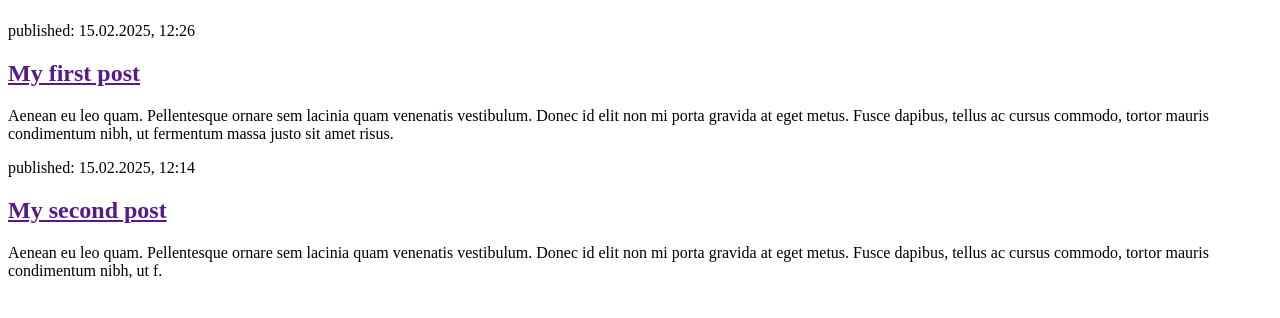
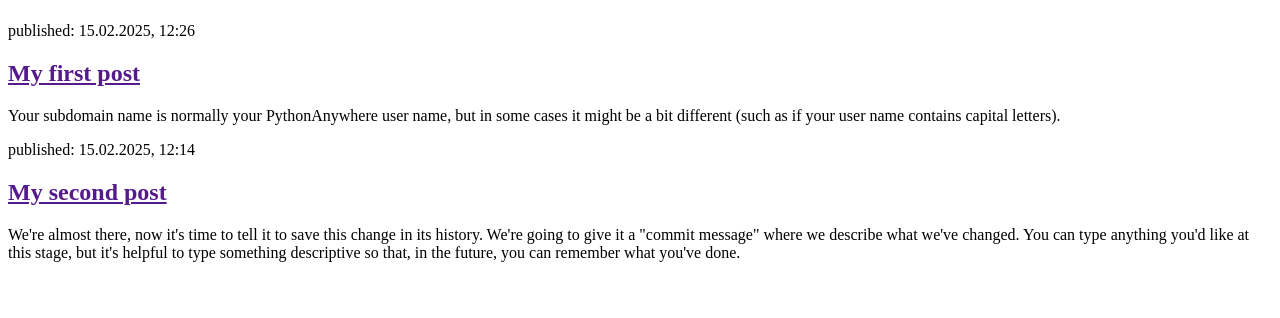
Before and after one commit to tarunkumar94/my-first-blog, a Django app: page / in a window 1280 px wide. Shown: the part 58-376 px from the top of the page. Run offline with Django 5.2, Linux system fonts and the light colour scheme.

Commit message:
Updated content of HTML

```diff
--- a/blog/templates/blog/post_list.html
+++ b/blog/templates/blog/post_list.html
@@ -11,13 +11,13 @@
         <article>
             <time>published: 15.02.2025, 12:26</time>
             <h2><a href="">My first post</a></h2>
-            <p>Aenean eu leo quam. Pellentesque ornare sem lacinia quam venenatis vestibulum. Donec id elit non mi porta gravida at eget metus. Fusce dapibus, tellus ac cursus commodo, tortor mauris condimentum nibh, ut fermentum massa justo sit amet risus.</p>
+            <p> Your subdomain name is normally your PythonAnywhere user name, but in some cases it might be a bit different (such as if your user name contains capital letters).</p>
         </article>
 
         <article>
             <time>published: 15.02.2025, 12:14</time>
             <h2><a href="">My second post</a></h2>
-            <p>Aenean eu leo quam. Pellentesque ornare sem lacinia quam venenatis vestibulum. Donec id elit non mi porta gravida at eget metus. Fusce dapibus, tellus ac cursus commodo, tortor mauris condimentum nibh, ut f.</p>
+            <p>We're almost there, now it's time to tell it to save this change in its history. We're going to give it a "commit message" where we describe what we've changed. You can type anything you'd like at this stage, but it's helpful to type something descriptive so that, in the future, you can remember what you've done.</p>
         </article>
     </body>
 </html>
```
